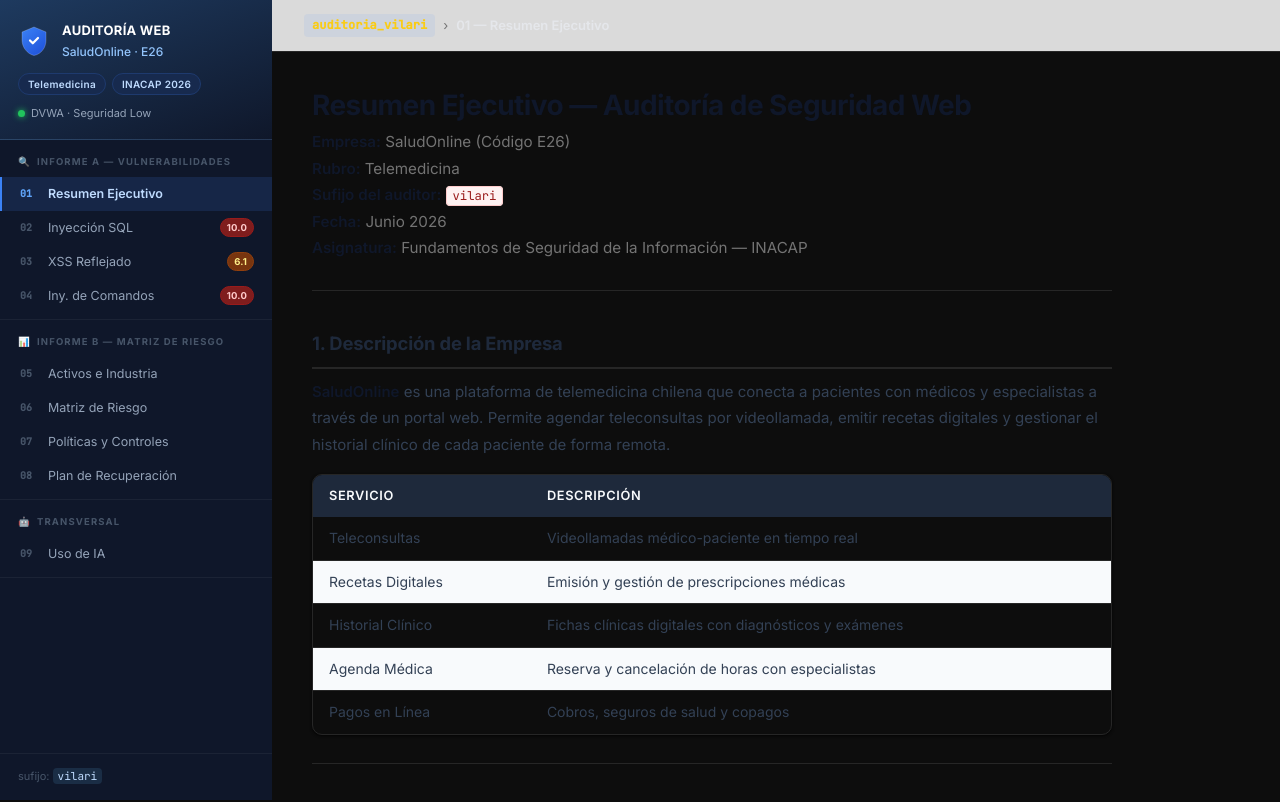
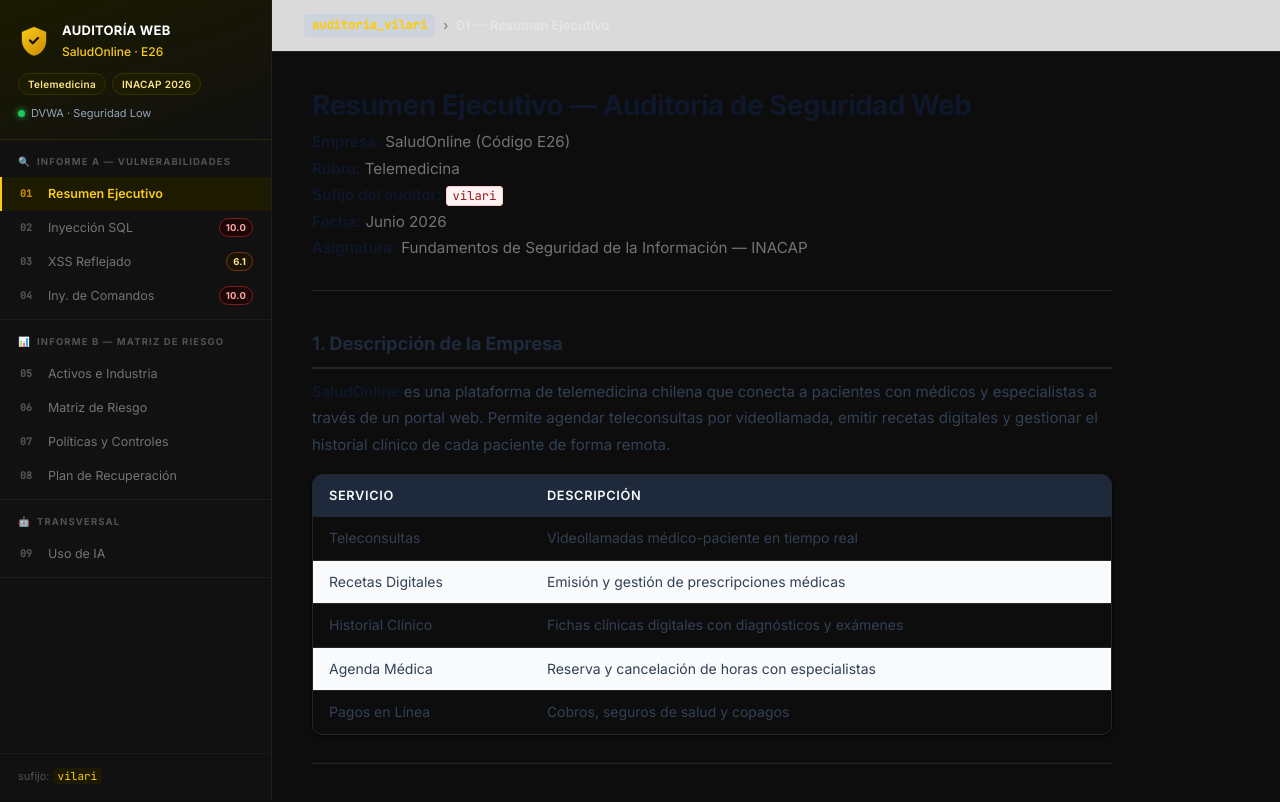
Before and after one commit to donkked/auditoria_vilari, a React (Vite) app: page / in a window 1280 px wide. Shown: the top 802 px of the page. Built offline with nearby package versions, Linux system fonts and the light colour scheme.

Commit message:
style: sidebar amarillo oscuro — acento gold, icono shield dorado

```diff
--- a/src/App.css
+++ b/src/App.css
@@ -51,16 +51,17 @@
   left: 0;
   width: var(--sidebar-w);
   height: 100vh;
-  background: #0f172a;
-  color: #e2e8f0;
+  background: #111111;
+  color: #d1d5db;
   display: flex;
   flex-direction: column;
   overflow-y: auto;
   overflow-x: hidden;
   z-index: 100;
   scrollbar-width: thin;
-  scrollbar-color: #334155 transparent;
+  scrollbar-color: #333 transparent;
   transition: transform 0.25s ease;
+  border-right: 1px solid #1f1f1f;
 }
 
 .sidebar-overlay {
@@ -70,8 +71,8 @@
 /* ── Header ── */
 .sidebar-header {
   padding: 20px 18px 16px;
-  background: linear-gradient(160deg, #1e3a5f 0%, #0f172a 100%);
-  border-bottom: 1px solid rgba(255,255,255,0.06);
+  background: linear-gradient(160deg, #1a1a00 0%, #111111 100%);
+  border-bottom: 1px solid rgba(250,204,21,0.08);
 }
 
 .sidebar-brand {
@@ -91,7 +92,7 @@
 
 .sidebar-empresa {
   font-size: 12px;
-  color: #93c5fd;
+  color: #facc15;
   font-weight: 500;
   margin-top: 1px;
 }
@@ -104,9 +105,9 @@
 }
 
 .sidebar-tag {
-  background: #172a4e;
-  color: #bfdbfe;
-  border: 1px solid #1e3a6e;
+  background: #1c1a00;
+  color: #fde68a;
+  border: 1px solid #333300;
   border-radius: 20px;
   font-size: 10px;
   font-weight: 600;
@@ -150,7 +151,7 @@
   font-weight: 700;
   text-transform: uppercase;
   letter-spacing: 0.12em;
-  color: #475569;
+  color: #525252;
   padding: 0 18px 8px;
 }
 
@@ -162,7 +163,7 @@
   padding: 7px 18px;
   font-size: 12.5px;
   font-weight: 400;
-  color: #94a3b8;
+  color: #737373;
   text-decoration: none;
   border-left: 2px solid transparent;
   transition: background 0.15s, color 0.15s, border-color 0.15s;
@@ -170,28 +171,28 @@
 }
 
 .nav-link:hover {
-  background: #192134;
-  color: #f1f5f9;
-  border-left-color: #334155;
+  background: #1c1c1c;
+  color: #e5e7eb;
+  border-left-color: #3a3a3a;
 }
 
 .nav-link.active {
-  background: #162647;
-  color: #bfdbfe;
-  border-left-color: #3b82f6;
+  background: #1c1a00;
+  color: #facc15;
+  border-left-color: #facc15;
   font-weight: 600;
 }
 
 .nav-num {
   font-size: 10px;
   font-weight: 700;
-  color: #475569;
+  color: #525252;
   min-width: 20px;
   font-family: 'JetBrains Mono', monospace;
 }
 
 .nav-link.active .nav-num {
-  color: #60a5fa;
+  color: #ca8a04;
 }
 
 .nav-label {
@@ -207,15 +208,15 @@
 }
 
 .nav-badge.critical {
-  background: #7f1d1d;
-  color: #fecaca;
-  border: 1px solid #991b1b;
+  background: #1c0505;
+  color: #fca5a5;
+  border: 1px solid #7f1d1d;
 }
 
 .nav-badge.medium {
-  background: #78350f;
-  color: #fef08a;
-  border: 1px solid #92400e;
+  background: #1c1200;
+  color: #fde68a;
+  border: 1px solid #78350f;
 }
 
 /* ── Footer ── */
@@ -223,16 +224,16 @@
   margin-top: auto;
   padding: 14px 18px;
   font-size: 11px;
-  color: #475569;
-  border-top: 1px solid rgba(255,255,255,0.05);
+  color: #525252;
+  border-top: 1px solid rgba(255,255,255,0.04);
 }
 
 .sidebar-footer code {
   font-family: 'JetBrains Mono', monospace;
-  background: #1a2d45;
+  background: #1c1a00;
   padding: 1px 5px;
   border-radius: 4px;
-  color: #bfdbfe;
+  color: #facc15;
   font-size: 11px;
 }
 
--- a/src/App.tsx
+++ b/src/App.tsx
@@ -58,13 +58,13 @@
   return (
     <svg width="32" height="32" viewBox="0 0 32 32" fill="none" aria-hidden="true">
       <path d="M16 3L4 8v8c0 7.18 5.17 13.9 12 15.5C23.83 29.9 28 23.18 28 16V8L16 3z"
-        fill="url(#sg)" stroke="rgba(255,255,255,0.2)" strokeWidth="1"/>
-      <path d="M12 16.5l2.8 2.8 5.2-5.3" stroke="#fff" strokeWidth="2.2"
+        fill="url(#sg)" stroke="rgba(250,204,21,0.3)" strokeWidth="1"/>
+      <path d="M12 16.5l2.8 2.8 5.2-5.3" stroke="#0d0d0d" strokeWidth="2.2"
         strokeLinecap="round" strokeLinejoin="round"/>
       <defs>
         <linearGradient id="sg" x1="4" y1="3" x2="28" y2="31" gradientUnits="userSpaceOnUse">
-          <stop stopColor="#3b82f6"/>
-          <stop offset="1" stopColor="#1d4ed8"/>
+          <stop stopColor="#facc15"/>
+          <stop offset="1" stopColor="#ca8a04"/>
         </linearGradient>
       </defs>
     </svg>
```
